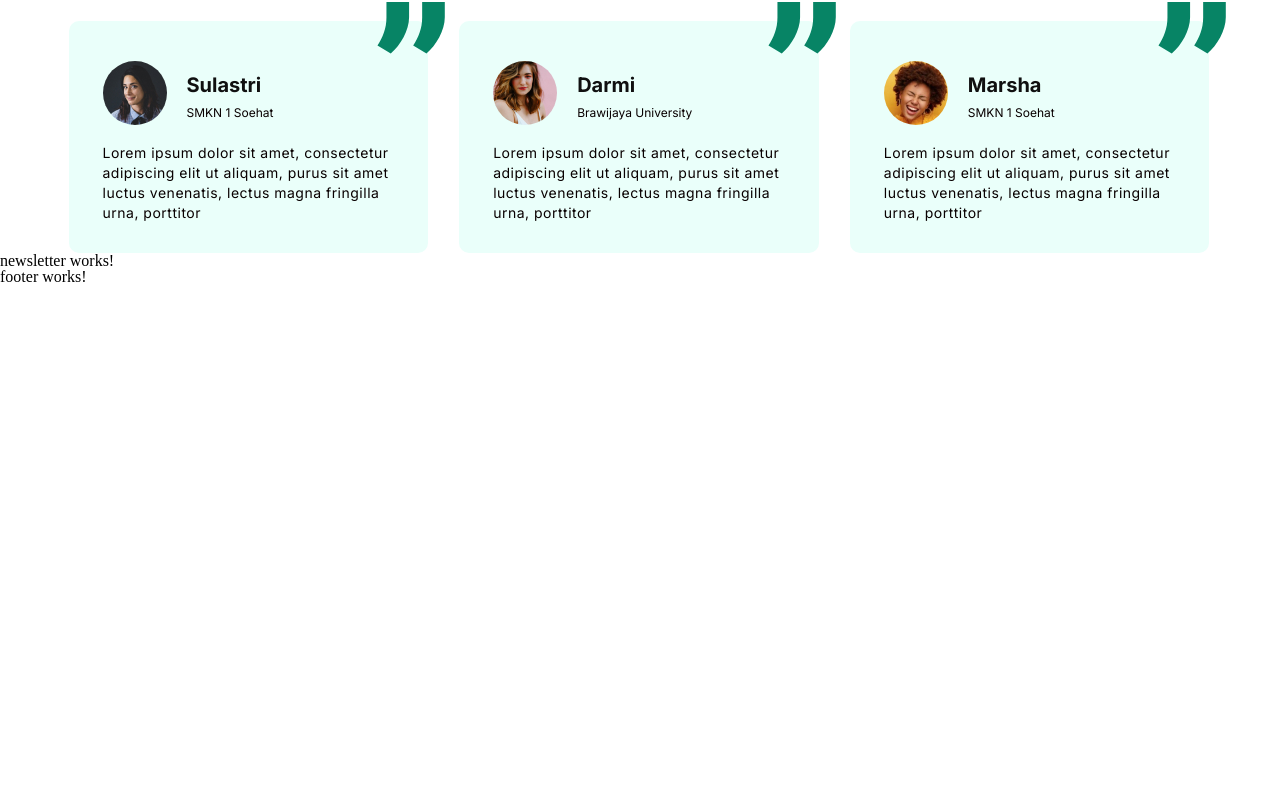
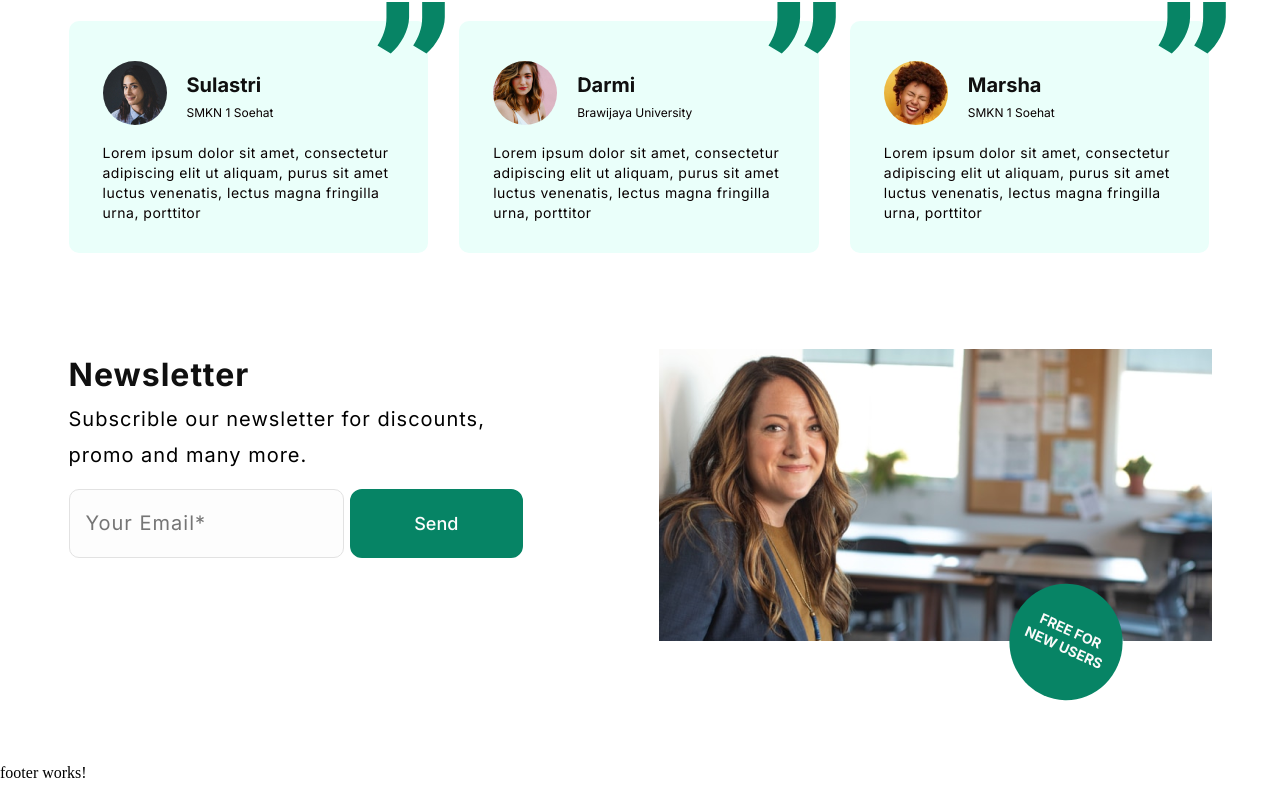
Before and after one commit to MyColaAnikeiev/onlineCourceLanding, an Angular app: page / in a window 1280 px wide. Shown: the part 3125-3928 px from the top of the page. Before the commit the page ends 3432 px from the top, so only its background shows below. Built offline with nearby package versions, Linux system fonts and the light colour scheme.

Commit message:
feat: add landing page newsletter section layout

```diff
--- a/src/app/landing/common.css
+++ b/src/app/landing/common.css
@@ -48,6 +48,18 @@ p{
     border-color: #065e48;
 }
 
+input{
+    height: 69px;
+    padding: 16px;
+    font: 400 20px Inter;
+    font-style: normal;
+    letter-spacing: 1px;
+    color: #B5B5B5;
+    background-color: #FDFDFD;
+    border: 1px solid #E2E2E2;
+    border-radius: 10px;
+}
+
 .hidden{
     display: none;
 }
--- a/src/app/landing/newsletter/newsletter.component.css
+++ b/src/app/landing/newsletter/newsletter.component.css
@@ -0,0 +1,80 @@
+section{
+    margin: 20px 0 72px 0;
+    gap: 20px;
+    justify-content: space-between;
+}
+
+.newsletter{
+    flex-grow: 1;
+}
+.newsletter .title{
+    font: 700 32px Inter;
+    line-height: 52px;
+    letter-spacing: 1px;
+    color: #101010;
+}
+.newsletter > p{
+    max-width: 430px;
+    font: 400 20px Inter;
+    line-height: 36px;
+    letter-spacing: 1px;
+    text-align: left;
+}
+.newsletter .form{
+    display: flex;
+    margin: 16px 0 24px 0;
+    gap: 6px;
+}
+.newsletter .form input{
+    width: 167px;
+    width: 48.3%;
+    min-width: 167px;
+    max-width: 276px;
+    flex: 0 0 auto;
+}
+.newsletter .form button{
+    width: 108px;
+    width: 31.2%;
+    max-width: 173px;
+    min-width: 108px;
+    flex: 0 0 auto;
+}
+
+.illustration{
+    position: relative;
+    /*margin: 0 auto;*/
+    max-width: 560px;
+}
+.illustration > img{
+  width: 100%;
+
+}
+.illustration .decoration{
+    position: absolute;
+    right: 16%;
+    bottom: -55px;
+    display: flex;
+    width: 114px;
+    height: 116px;
+    background: #078465;
+    transform: matrix(0.91, 0.41, -0.39, 0.92, 0, 0);
+    border-radius: 50%;
+    align-items: center;
+    justify-content: center;
+}
+.illustration .decoration p{
+    padding-bottom: 7px;
+    font: 700 14px Inter;
+    line-height: 18px;
+    text-align: center;
+    color: #FAFAF9;
+}
+
+
+@media screen and (min-width: 920px){
+    section{
+        margin-top: 96px;
+        margin-bottom: 120px;
+        display: flex;
+    }
+}
--- a/src/app/landing/newsletter/newsletter.component.html
+++ b/src/app/landing/newsletter/newsletter.component.html
@@ -1 +1,18 @@
-<p>newsletter works!</p>
+<div class="page-wrapper">
+    <section>
+        <div class="newsletter">
+            <h1 class="title">Newsletter</h1>
+            <p>Subscrible our newsletter for discounts, promo and many more.</p>
+            <div class="form">
+                <input name="email" type="email" placeholder="Your Email*">
+                <button class="btn">Send</button>
+            </div>
+        </div>
+        <div class="illustration">
+            <img class="image" src="assets/img/newsletter-illust.png">
+            <div class="decoration">
+                <p>FREE FOR<br>NEW USERS</p>
+            </div>
+        </div>
+    </section>
+</div>
--- a/src/app/landing/newsletter/newsletter.component.ts
+++ b/src/app/landing/newsletter/newsletter.component.ts
@@ -3,7 +3,10 @@ import { Component } from '@angular/core';
 @Component({
   selector: 'app-newsletter',
   templateUrl: './newsletter.component.html',
-  styleUrls: ['./newsletter.component.css']
+  styleUrls: [
+    '../common.css',
+    './newsletter.component.css'
+  ]
 })
 export class NewsletterComponent {
 
```
Also changed, not shown: src/assets/img/newsletter-illust.png (added).
